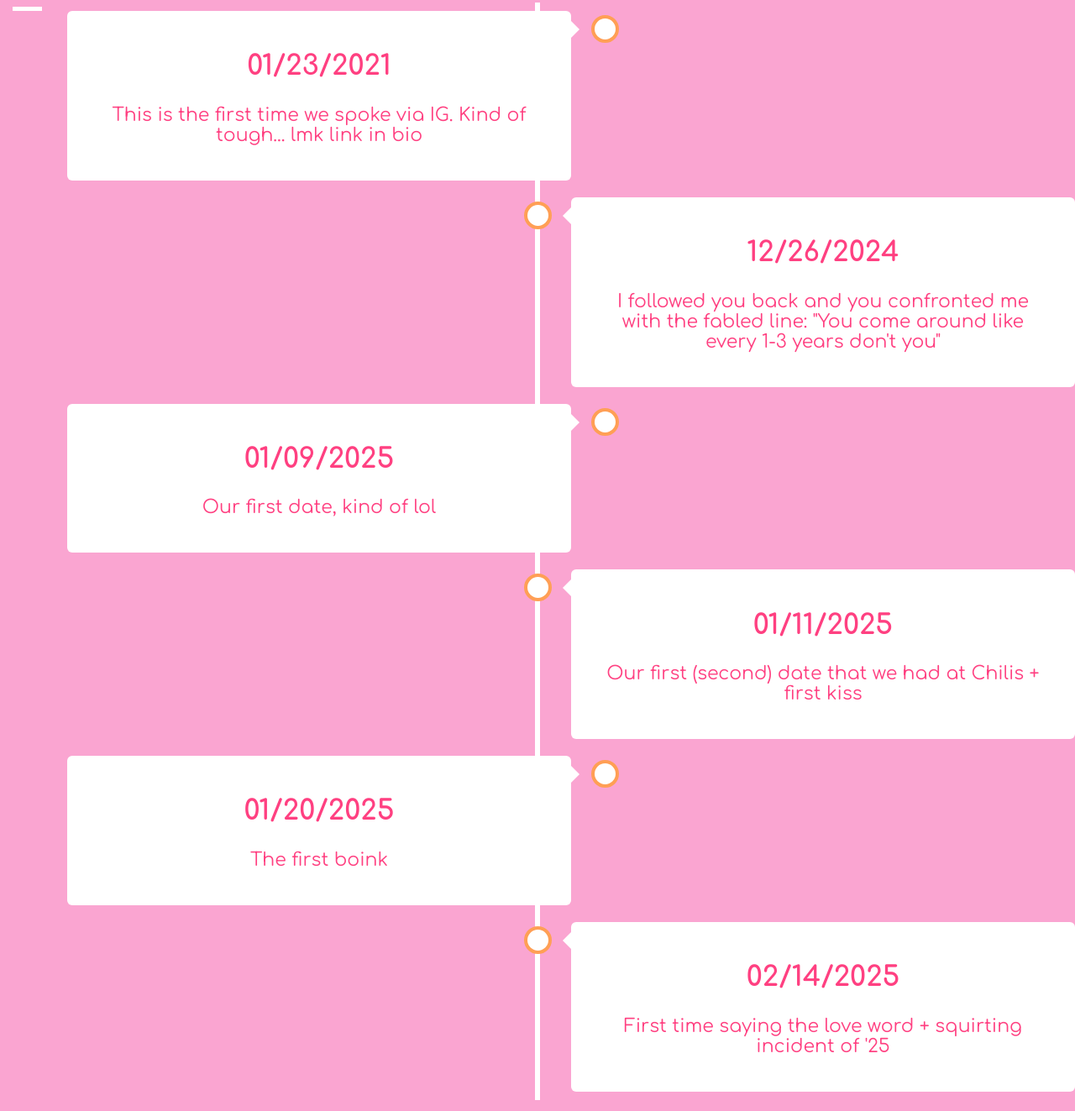
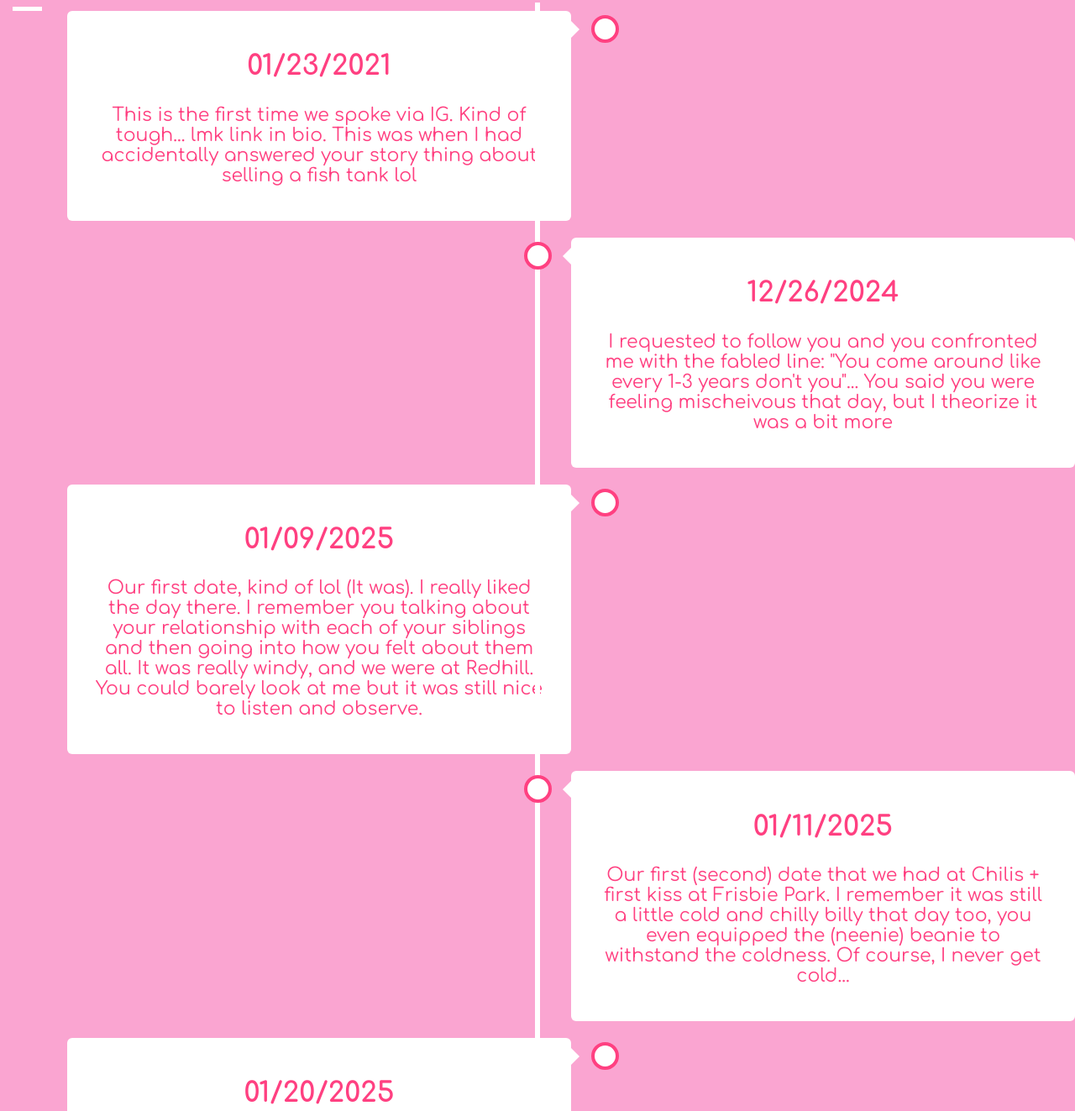
Before and after one commit to MichaelGomez88/MichaelGomez88.github.io, a plain HTML site: page timeline.html in a window 1280 px wide. Shown: the part 47-1370 px from the top of the page at 84% size. Drawn offline with Linux system fonts and the light colour scheme.

Commit message:
Text update

```diff
--- a/timeline.html
+++ b/timeline.html
@@ -87,7 +87,7 @@
             height: 25px;
             right: -17px;
             background-color: white;
-            border: 4px solid #FF9F55;
+            border: 4px solid #ff4081;
             top: 15px;
             border-radius: 50%;
             z-index: 1;
@@ -149,12 +149,12 @@
 </div>
 
 <div class="timeline">
-    <div class="container left"><div class="content"><h2>01/23/2021</h2><p>This is the first time we spoke via IG. Kind of tough... lmk link in bio</p></div></div>
-    <div class="container right"><div class="content"><h2>12/26/2024</h2><p>I followed you back and you confronted me with the fabled line: "You come around like every 1-3 years don't you"</p></div></div>
-    <div class="container left"><div class="content"><h2>01/09/2025</h2><p>Our first date, kind of lol</p></div></div>
-    <div class="container right"><div class="content"><h2>01/11/2025</h2><p>Our first (second) date that we had at Chilis + first kiss</p></div></div>
-    <div class="container left"><div class="content"><h2>01/20/2025</h2><p>The first boink</p></div></div>
-    <div class="container right"><div class="content"><h2>02/14/2025</h2><p>First time saying the love word + squirting incident of '25</p></div></div>
+    <div class="container left"><div class="content"><h2>01/23/2021</h2><p>This is the first time we spoke via IG. Kind of tough... lmk link in bio. This was when I had accidentally answered your story thing about selling a fish tank lol</p></div></div>
+    <div class="container right"><div class="content"><h2>12/26/2024</h2><p>I requested to follow you and you confronted me with the fabled line: "You come around like every 1-3 years don't you"... You said you were feeling mischeivous that day, but I theorize it was a bit more</p></div></div>
+    <div class="container left"><div class="content"><h2>01/09/2025</h2><p>Our first date, kind of lol (It was). I really liked the day there. I remember you talking about your relationship with each of your siblings and then going into how you felt about them all. It was really windy, and we were at Redhill. You could barely look at me but it was still nice to listen and observe.</p></div></div>
+    <div class="container right"><div class="content"><h2>01/11/2025</h2><p>Our first (second) date that we had at Chilis + first kiss at Frisbie Park. I remember it was still a little cold and chilly billy that day too, you even equipped the (neenie) beanie to withstand the coldness. Of course, I never get cold...</p></div></div>
+    <div class="container left"><div class="content"><h2>01/20/2025</h2><p>The first boink. I mean it was a lot more than that but I just thought it was super memorable... you even gave a super giant heartfelt message about it!</p></div></div>
+    <div class="container right"><div class="content"><h2>02/14/2025</h2><p>VALETNINE'S DAY!!! I loved everything about this day. It was so nice to see the book you had made and the little ribbon that came with it. I was a HUGE fan of it all. Thank you for the work you put into that. This was also the first time we said the love word + squirting incident of '25</p></div></div>
 </div>
 
 <script>
```
